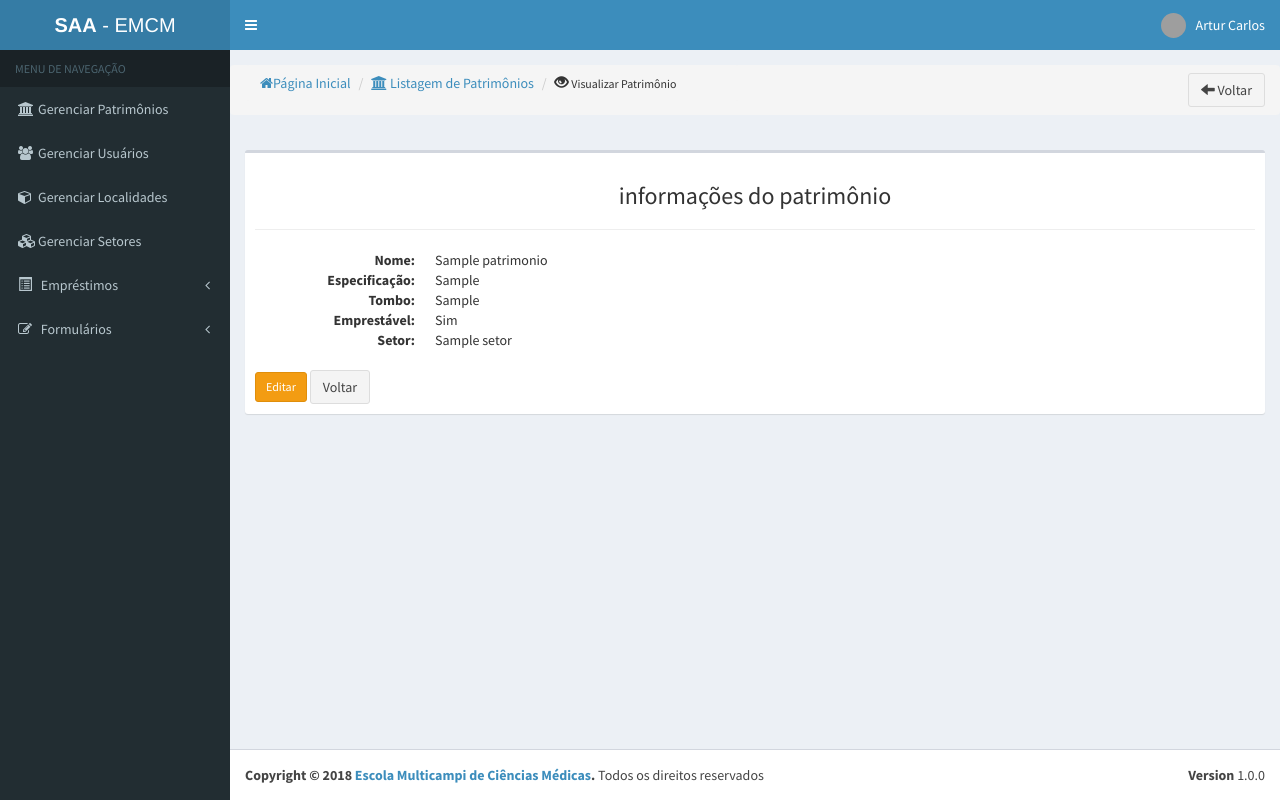
After one commit to RobertoSRocha/SAA, a PHP site: page /pages/patrimonio/view.php?id=1 in a window 1280 px wide. The commit adds this page. Run offline with PHP 8.4, Linux system fonts and the light colour scheme; tables that the repository leaves empty or names only in its code hold one stand-in row (values such as "Sample post"); some libraries are stand-ins or nearby versions; grey boxes are pictures that could not be loaded.

Commit message:
Adicionando a tela de edit e view dos patrimonios

```diff
--- a/Model/patrimonio/funcoes.php
+++ b/Model/patrimonio/funcoes.php
@@ -30,13 +30,18 @@
             if (isset($_POST['patrimonio'])) {
                 $patrimonio = $_POST['patrimonio'];
                 //$customer['modified'] = $now->format("Y-m-d H:i:s");
-                update('patrimonios', $id, $patrimonio);
+                update('patrimonio', $id, $patrimonio);
                 header('location: index.php');
             } else {
                 global $patrimonio;
-                $patrimonio = find('patrimonios', $id);
+                $patrimonio = find('patrimonio', $id);
             }
         } else {
             header('location: index.php');
         }
     }
+
+    function view($id = null) {
+        global $patrimonio;
+        $patrimonio = find('patrimonio', $id);
+    }
--- a/inc/database.php
+++ b/inc/database.php
@@ -27,10 +27,8 @@ function find($table = null, $id = null) {
     try {
         if ($id) {
             $sql = "SELECT * FROM " . $table . " WHERE id = " . $id;
-            echo $result = $database->query($sql);
-            if ($result->num_rows > 0) {
-                $found = $result->fetch_assoc();
-            }
+            $result = $database->query($sql);
+            if ($result->num_rows > 0) { $found = $result->fetch_assoc();}
         } else {
             $sql = "SELECT * FROM " . $table;
             $result = $database->query($sql);
--- a/pages/patrimonio/index.php
+++ b/pages/patrimonio/index.php
@@ -87,7 +87,7 @@
                                     <?php endif; ?>
 
                                     <td class="actions">
-                                        <a href="#?id=<?php echo $patrimonio['id']; ?>" class="btn btn-sm btn-success"><i class="fa fa-eye"></i> Visualizar</a>
+                                        <a href="view.php?id=<?php echo $patrimonio['id']; ?>" class="btn btn-sm btn-success"><i class="fa fa-eye"></i> Visualizar</a>
                                         <a href="edit.php?id=<?php echo $patrimonio['id']; ?>" class="btn btn-sm btn-warning"><i class="fa fa-pencil"></i> Editar</a>
                                         <a href="#" class="btn btn-sm btn-danger" data-toggle="modal" data-target="#delete-modal" data-customer="<?php echo $patrimonio['id']; ?>">
                                             <i class="fa fa-trash"></i> Excluir	</a>
--- /dev/null
+++ b/pages/patrimonio/view.php
@@ -0,0 +1,91 @@
+<?php require_once '../../config.php'; ?>
+<?php require_once DBAPI; ?>
+<?php
+    require_once PATRIMONIO;
+    view($_GET['id']);
+?>
+<?php
+    require_once SETOR;
+    indexSetor();
+?>
+<?php include(HEADER_TEMPLATE); ?>
+
+<section class="content-header">
+    <div class="row">
+        <div class="col-sm-6 text-left">
+            <ol class="breadcrumb">
+                <li><a href="<?php echo BASEURL; ?>index.php"><i class="fa fa-home"></i>Página Inicial</a></li>
+                <li><a href="index.php"><i class="fa fa-bank"></i> Listagem de Patrimônios</a></li>
+                <li><i class="glyphicon glyphicon-eye-open"></i>
+                    <small> Visualizar Patrimônio</small>
+                </li>
+            </ol>
+        </div>
+        <div class="breadcrumb text-right">
+            <a class="btn btn-default" href="index.php"><i class="glyphicon glyphicon-arrow-left"></i> Voltar</a>
+        </div>
+    </div>
+</section>
+
+<?php if (!empty($_SESSION['message'])) : ?>
+    <div class="alert alert-<?php echo $_SESSION['type']; ?> alert-dismissible" role="alert">
+        <button type="button" class="close" data-dismiss="alert" aria-label="Close"><span aria-hidden="true">&times;</span></button>
+    <?php echo $_SESSION['message']; ?>
+    </div>
+    <?php clear_messages(); ?>
+<?php endif; ?>
+
+<section class="content">
+    <div class="row">
+        <div class="col-xs-12">
+            <div class="box">
+                <!-- /.box-header -->
+                <div class="box-body">
+                    <center><h3>informações do patrimônio</h3></center>
+                        <hr />
+                        <dl class="dl-horizontal">
+                            <dt>Nome:</dt>
+                            <dd><?php echo $patrimonio['nome']; ?></dd>
+                            <dt>Especificação:</dt>
+                            <dd><?php echo $patrimonio['especificacao']; ?></dd>
+                            <dt>Tombo:</dt>
+                            <dd><?php echo $patrimonio['tombo']; ?></dd>
+                            <dt>Emprestável:</dt>
+                            <!-- Mostra se o patrimônio é emprestável -->
+                            <?php if ($patrimonio['permissao'] == 1) : ?>
+                                <dd>Sim</dd>
+                            <?php else : ?>
+                                <dd>Não</dd>
+                            <?php endif; ?>
+                            <dt>Setor:</dt>
+                            <!-- Mostra o setor responsável do patrimônio -->
+                            <?php if ($setores) : ?>
+                                <?php foreach ($setores as $setor) : ?>
+                                    <?php if ($setor['id'] == $patrimonio['setor_id']) : ?>
+                                        <dd><?php echo $setor['nome']; ?></dd>
+                                    <?php endif; ?>
+                                <?php endforeach; ?>
+                            <?php else : ?>
+                                <dd>Nenhum registro encontrado</dd>
+                            <?php endif; ?>
+
+                        </dl>
+                        <div id="actions" class="row">
+                            <div class="col-md-12">
+                                <a href="edit.php?id=<?php echo $patrimonio['id']; ?>" class="btn btn-sm btn-warning">Editar</a>
+                                <a href="index.php" class="btn btn-default">Voltar</a>
+                            </div>
+                        </div>
+
+                </div>
+                <!-- /.box-body -->
+            </div>
+            <!-- /.box -->
+            <!-- /.box -->
+        </div>
+        <!-- /.col -->
+    </div>
+    <!-- /.row -->
+</section>
+
+<?php include(FOOTER_TEMPLATE); ?>
```
Also changed, not shown: pages/patrimonio/edit.php (+8 -4 lines).
